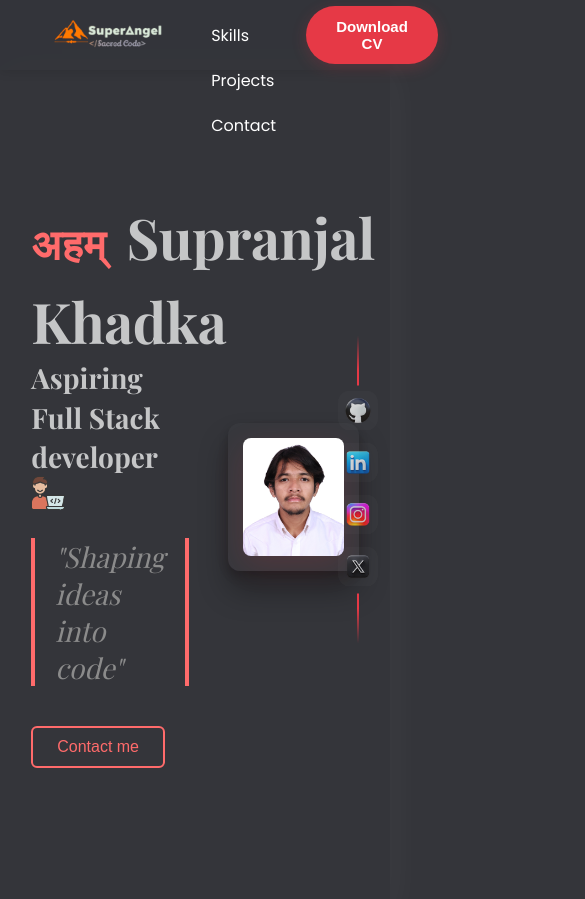
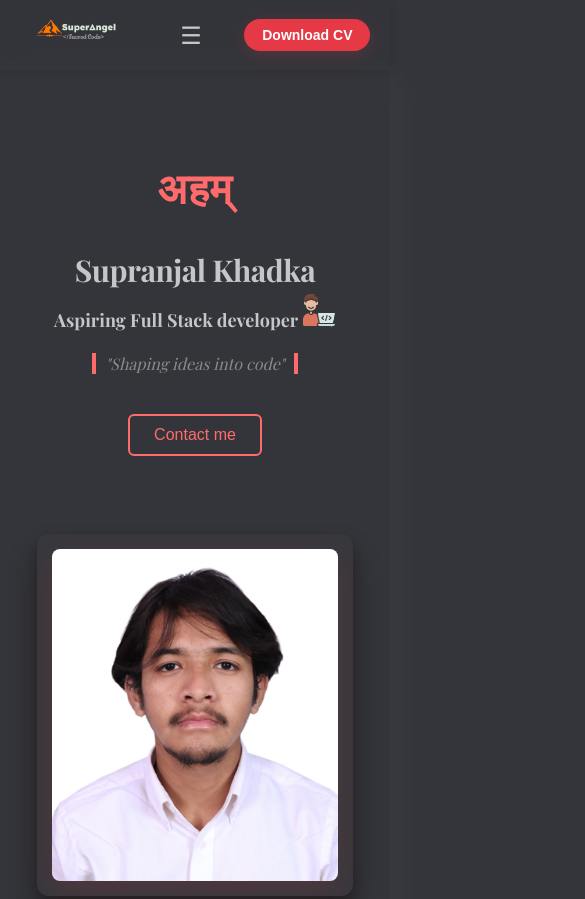
Before and after one commit to supranjal/Portfolio, a plain HTML site: page index.html in a window 390 px wide. Shown: the top 899 px of the page, 585 px wide, since content can reach past the window. Drawn offline with nearby package versions, Linux system fonts and the light colour scheme; a web font is replaced by a local one.

Commit message:
responsiveness

```diff
--- a/css/components/responsive.css
+++ b/css/components/responsive.css
@@ -0,0 +1,305 @@
+/* Mobile Responsive Styles */
+@media screen and (max-width: 1200px) {
+    /* Skills section adjustment for larger tablets */
+    .skill-grid {
+      grid-template-columns: repeat(3, 1fr);
+      place-items: center;
+    }
+
+    /* Project grid adjustments */
+    .project-grid {
+      grid-template-columns: repeat(2, 1fr);
+    }
+  }
+
+  @media screen and (max-width: 992px) {
+    /* Navigation adjustments */
+    .nav {
+      padding: 0 5%;
+    }
+
+    .nav-links li {
+      padding: 10px 15px;
+    }
+
+    /* Hero section adjustments */
+    .hero {
+      flex-direction: column;
+      height: auto;
+      padding: 120px 5% 80px;
+      text-align: center;
+    }
+
+    .hero-content {
+      width: 90%;
+      margin: 0 auto 40px;
+      align-items: center;
+    }
+
+    .sanskrit {
+      margin-right: 0;
+      display: block;
+      margin-bottom: 10px;
+    }
+
+    .name {
+      font-size: 42px;
+    }
+
+    .slogan {
+      align-self: center;
+    }
+
+    .hero-image {
+      width: 70%;
+      margin: 20px auto;
+    }
+
+    /* Social icons adjustment */
+    .social-icons {
+      position: relative;
+      flex-direction: row;
+      justify-content: center;
+      right: auto;
+      top: auto;
+      transform: none;
+      margin-top: 40px;
+      gap: 20px;
+    }
+
+    .social-icons::before,
+    .social-icons::after {
+      display: none;
+    }
+
+    /* Skills section adjustment */
+    .skill-grid {
+      grid-template-columns: repeat(2, 1fr);
+      gap: 25px;
+    }
+  }
+
+  @media screen and (max-width: 768px) {
+    /* Mobile Navigation - Hamburger Menu */
+    .nav {
+      height: 70px; /* Keep height consistent */
+      padding: 0 5%;
+      flex-wrap: wrap;
+      justify-content: space-between;
+      position: fixed;
+      overflow: hidden;
+      transition: height 0.4s ease;
+    }
+
+    .nav.expanded {
+      height: auto;
+      padding-bottom: 15px;
+    }
+
+    .logo {
+      margin: 0;
+      height: 70px;
+      display: flex;
+      align-items: center;
+    }
+
+    .logo img {
+      height: 110px;
+      width: auto;
+    }
+
+    /* Create Hamburger Menu Icon */
+    .menu-toggle {
+      display: block;
+      width: 30px;
+      height: 70px;
+      position: relative;
+      cursor: pointer;
+    }
+
+    .menu-toggle::before {
+      content: "☰";
+      font-size: 24px;
+      color: var(--text-color);
+      position: absolute;
+      top: 50%;
+      right: 0;
+      transform: translateY(-50%);
+    }
+
+    .menu-toggle.active::before {
+      content: "✕";
+    }
+
+    /* Hide the original nav links */
+    .nav-links {
+      width: 100%;
+      max-height: 0;
+      overflow: hidden;
+      transition: all 0.4s ease;
+      order: 3;
+    }
+
+    .nav.expanded .nav-links {
+      max-height: 300px;
+    }
+
+    .nav-links ul {
+      flex-direction: column;
+      width: 100%;
+      padding: 0;
+    }
+
+    .nav-links li {
+      width: 100%;
+      text-align: center;
+      padding: 12px 0;
+      border-bottom: 1px solid rgba(255, 255, 255, 0.1);
+    }
+
+    .nav-links li:last-child {
+      border-bottom: none;
+    }
+
+    .nav-links li a {
+      display: block;
+      padding: 5px 0;
+    }
+
+    /* Download CV button */
+    .download-cv {
+      order: 2;
+      margin: 0;
+    }
+
+    .dwn-btn {
+      padding: 8px 18px;
+      font-size: 14px;
+    }
+
+    /* Hero section push down */
+    .hero {
+      padding-top: 90px;
+    }
+  }
+
+
+  @media screen and (max-width: 576px) {
+    /* Navigation adjustments */
+    .nav-links li {
+      padding: 6px 8px;
+    }
+
+    /* Hero section adjustments */
+    .name {
+      font-size: 30px;
+    }
+
+    .slogan {
+      font-size: 18px;
+    }
+
+    .quote {
+      font-size: 16px;
+      padding-left: 10px;
+      padding-right: 10px;
+    }
+
+    .hero-image {
+      width: 90%;
+    }
+
+    /* About section */
+    .about {
+      padding: 60px 20px;
+    }
+
+    .about-content h2 {
+      font-size: 36px;
+      text-align: center;
+    }
+
+    .about-content p {
+      padding-left: 0;
+      text-align: center;
+    }
+
+    .about-content p::before {
+      display: none;
+    }
+
+    /* Skills section adjustment */
+    .skills-section {
+      padding-left: 5%;
+      padding-right: 5%;
+    }
+
+    .skills-section h2 {
+      font-size: 36px;
+    }
+
+    .skill-grid {
+      grid-template-columns: 1fr;
+    }
+
+    .skill-item {
+      width: 100%;
+      max-width: 250px;
+      height: 200px;
+      margin: 0 auto;
+    }
+
+    /* Projects section */
+    .projects {
+      padding-left: 5%;
+      padding-right: 5%;
+    }
+
+    .projects > h2 {
+      font-size: 36px;
+    }
+
+    /* Contact section adjustments */
+    .ctn {
+      font-size: 36px;
+    }
+
+    .contact-item {
+      padding: 15px;
+    }
+
+    .social-links {
+      flex-wrap: wrap;
+    }
+  }
+
+  /* Small phone adjustments */
+  @media screen and (max-width: 360px) {
+    .name {
+      font-size: 26px;
+    }
+
+    .logo img {
+      height: 80px;
+    }
+
+    .nav-links li {
+      padding: 5px 6px;
+    }
+
+    .nav-links li a {
+      font-size: 14px;
+    }
+
+    .dwn-btn {
+      padding: 8px 16px;
+      font-size: 13px;
+    }
+
+    .about-content h2,
+    .skills-section h2,
+    .projects > h2,
+    .ctn {
+      font-size: 32px;
+    }
+  }
--- a/index.html
+++ b/index.html
@@ -14,6 +14,7 @@
       <div class="logo">
         <a href="index.html"><img src="./imgs/l.png" alt="Supranjal-logo"></a>
       </div>
+      <div class="menu-toggle" id="menuToggle"></div>
       <div class="nav-links">
         <ul>
           <li><a href="#home">Home</a></li>
@@ -33,7 +34,7 @@
   <main>
     <section class="hero">
       <div class="hero-content">
-        <h1><span class="sanskrit" data-hover-text="I'm">अहम्</span><span class="name">Supranjal Khadka</span></h1>
+        <h1><span class="sanskrit">अहम्</span><span class="name">Supranjal Khadka</span></h1>
         <p class="slogan">Aspiring Full Stack developer <img src="./imgs/icons8-coder-60.png" alt="coder"></p>
         <p class="quote"> <em>"Shaping ideas into code"</em> </p>
         <a href="#contact" ><button class="cta-button">Contact me</button></a>
@@ -132,18 +133,24 @@
     <p>Thanks for scrolling!</p>
     <p>&copy; 2025 Supranjal Khadka. All rights reserved.</p>
   </footer>
+  <script>
+    // Simple toggle for mobile menu
+    document.addEventListener('DOMContentLoaded', function() {
+      const menuToggle = document.getElementById('menuToggle');
+      const nav = document.querySelector('.nav');
 
-  <script>
-    document.querySelectorAll('.sanskrit').forEach(element => {
-      const originalText = element.textContent;
-      const hoverText = element.getAttribute('data-hover-text');
-
-      element.addEventListener('mouseenter', () => {
-        element.textContent = hoverText;
+      menuToggle.addEventListener('click', function() {
+        nav.classList.toggle('expanded');
+        menuToggle.classList.toggle('active');
       });
 
-      element.addEventListener('mouseleave', () => {
-        element.textContent = originalText;
+      // Close menu when clicking a link
+      const navLinks = document.querySelectorAll('.nav-links a');
+      navLinks.forEach(link => {
+        link.addEventListener('click', function() {
+          nav.classList.remove('expanded');
+          menuToggle.classList.remove('active');
+        });
       });
     });
   </script>
```
